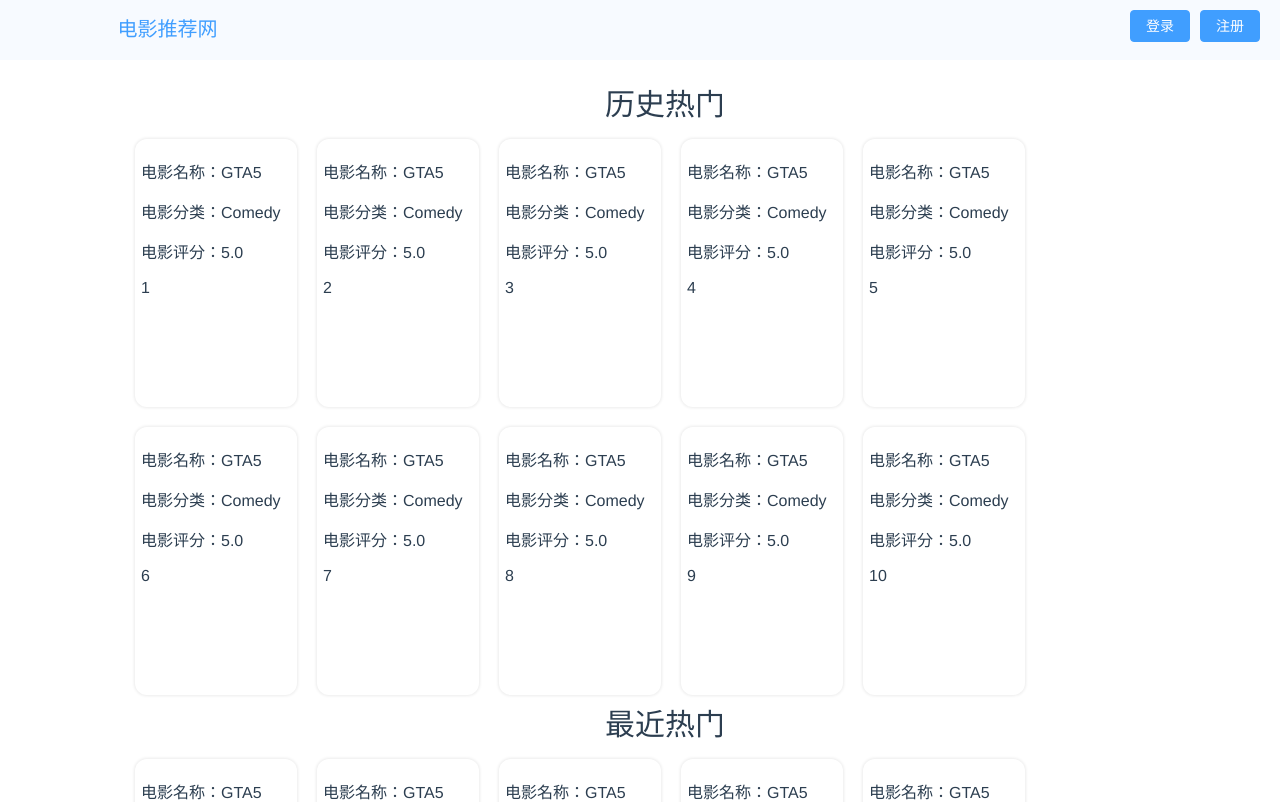
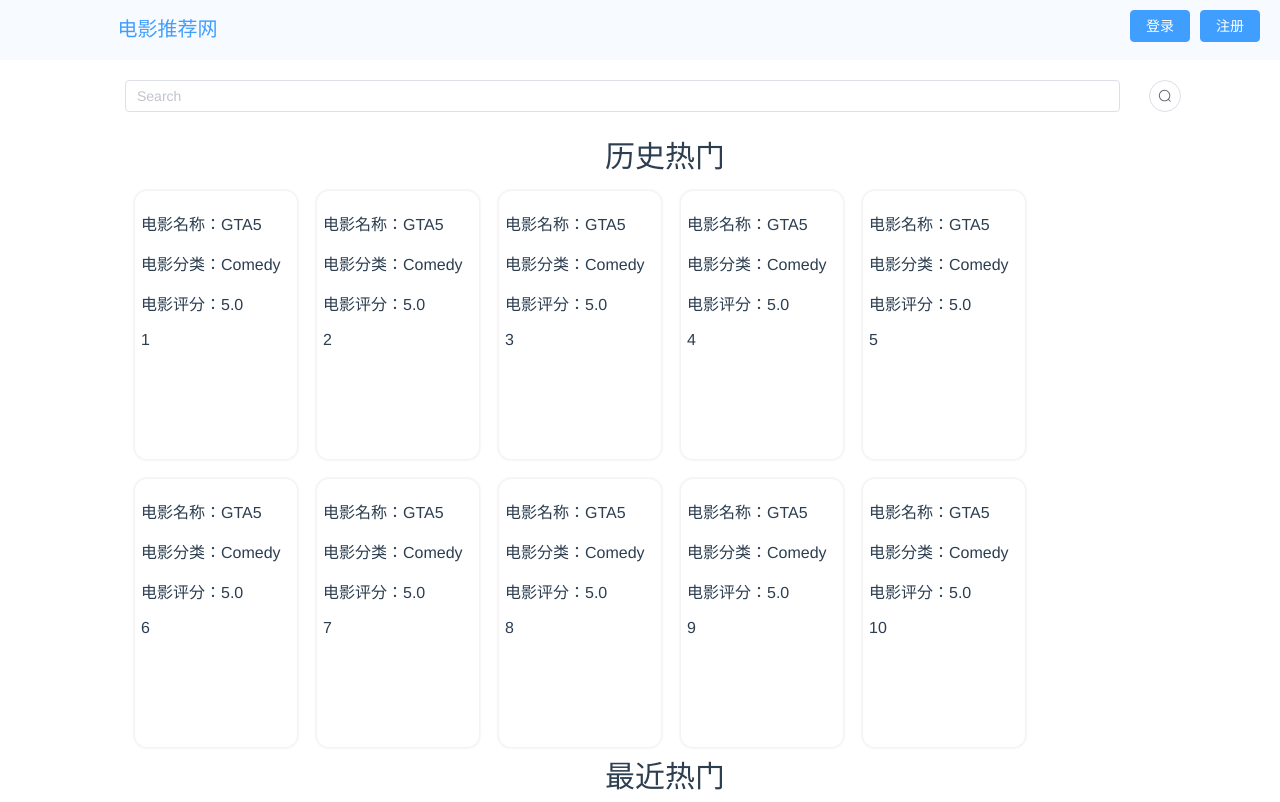
Before and after one commit to dzzhyk/movielikes, a Vue app in the folder web/: page / in a window 1280 px wide. Shown: the top 802 px of the page. Built offline with nearby package versions, Linux system fonts and the light colour scheme.

Commit message:
添加搜索栏

```diff
--- a/web/src/components/HomePage.vue
+++ b/web/src/components/HomePage.vue
@@ -18,6 +18,14 @@
       </el-row>
     </el-header>
     <el-main style="margin-left: 100px;margin-right: 50px;">
+      <el-row style="margin-left: 5px">
+        <el-col :span="22">
+      <el-input  placeholder="Search" />
+        </el-col>
+        <el-col :span="2" style="float: left">
+      <el-button :icon="Search" circle></el-button>
+        </el-col>
+      </el-row>
       <div style="float: left">
       <div style="font-size: 30px">
          历史热门
@@ -59,10 +67,15 @@
 
 <script>
 import Movie from "@/components/Movie";
-
+import {Search} from "@element-plus/icons-vue";
 export default {
   name: "HomePage",
   components: {Movie},
+  data() {
+    return {
+      Search
+    }
+  },
   methods:{
     login() {
       this.$router.push("/login");
```
